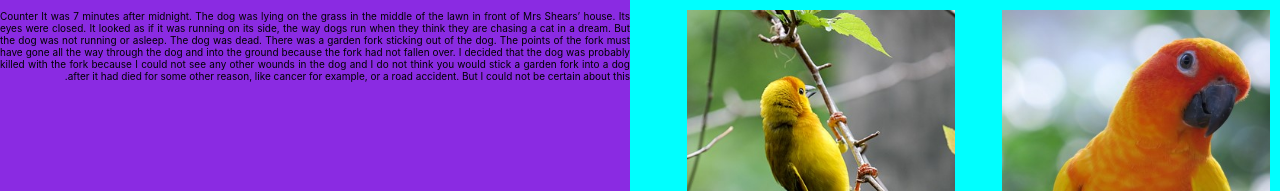
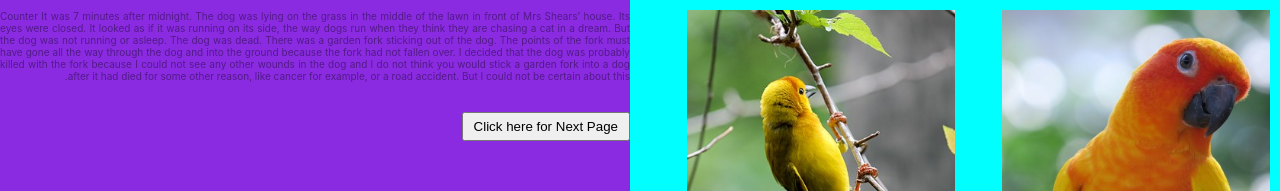
Before and after one commit to mohammadrezayousefpour/Advance-Animation-CSS, a React (Create React App) app in the folder css-advance/: page / in a window 1280 px wide. Both pictures are taken after a click on the button "Click here for Next Page". Shown: the top 191 px of the page. Built offline with nearby package versions, Linux system fonts and the light colour scheme.

Commit message:
transition animation start

```diff
--- a/css-advance/src/App.js
+++ b/css-advance/src/App.js
@@ -1,5 +1,6 @@
 import { useState } from "react";
 import classes from "./App.module.css";
+import Animation from "./components/animation/Animation";
 import PictureScale from "./components/PictureScale/PictureScale";
 function App() {
   const [pageNumber, setPageNumber] = useState(0);
@@ -51,7 +52,11 @@ function App() {
       </div>
     );
   } else if (pageNumber == 1) {
-    return <PictureScale />;
+    return (
+      <PictureScale pageNumber={pageNumber} setPageNumber={setPageNumber} />
+    );
+  } else if (pageNumber == 2) {
+    return <Animation />;
   }
 }
 
--- a/css-advance/src/components/PictureScale/PictureScale.jsx
+++ b/css-advance/src/components/PictureScale/PictureScale.jsx
@@ -4,7 +4,7 @@ import first from "../../images/1.jpg";
 import second from "../../images/2.jpeg";
 import third from "../../images/3.jpg";
 import forth from "../../images/4.jpg";
-const PictureScale = () => {
+const PictureScale = ({ pageNumber, setPageNumber }) => {
   return (
     <div className={classes.container}>
       <div className={classes.right}>
@@ -36,6 +36,17 @@ const PictureScale = () => {
           some other reason, like cancer for example, or a road accident. But I
           could not be certain about this.
         </p>
+        <button
+          style={{
+            width: "auto",
+            height: "auto",
+            padding: "5px 10px",
+            marginTop: "20px",
+          }}
+          onClick={() => setPageNumber(2)}
+        >
+          Click here for Next Page
+        </button>{" "}
       </div>
     </div>
   );
--- a/css-advance/src/components/PictureScale/PictureScale.module.css
+++ b/css-advance/src/components/PictureScale/PictureScale.module.css
@@ -35,10 +35,15 @@
   background-color: blueviolet;
 }
 .left p {
+  opacity: 0.4;
   font-size: 10px;
-  transition: font-size 0.5s ease;
+  transition-property: opacity, font-size, color test;
+  transition-duration: 3s, 1s, 10s;
+  transition-timing-function: ease, linear;
   text-align: justify;
 }
 .left p:hover {
+  opacity: 1;
   font-size: 20px;
+  color: red;
 }
--- /dev/null
+++ b/css-advance/src/components/animation/Animation.jsx
@@ -0,0 +1,12 @@
+import React from "react";
+import classes from "./Animation.module.css";
+
+const Animation = () => {
+  return (
+    <div>
+      <div className={classes.target}></div>
+    </div>
+  );
+};
+
+export default Animation;
--- /dev/null
+++ b/css-advance/src/components/animation/Animation.module.css
@@ -0,0 +1,24 @@
+.target {
+  width: 100px;
+  height: 100px;
+  background-color: red;
+  animation: myFirst infinite 5s cubic-bezier(0.25, 0.46, 0.45, 0.94);
+}
+@keyframes myFirst {
+  0% {
+    margin-left: 50px;
+    margin-top: 50px;
+  }
+  30% {
+    margin-left: 500px;
+    margin-top: 500px;
+  }
+  60% {
+    margin-left: 1000px;
+    margin-top: 50px;
+  }
+  100% {
+    margin-left: 50px;
+    margin-top: 50px;
+  }
+}
```
